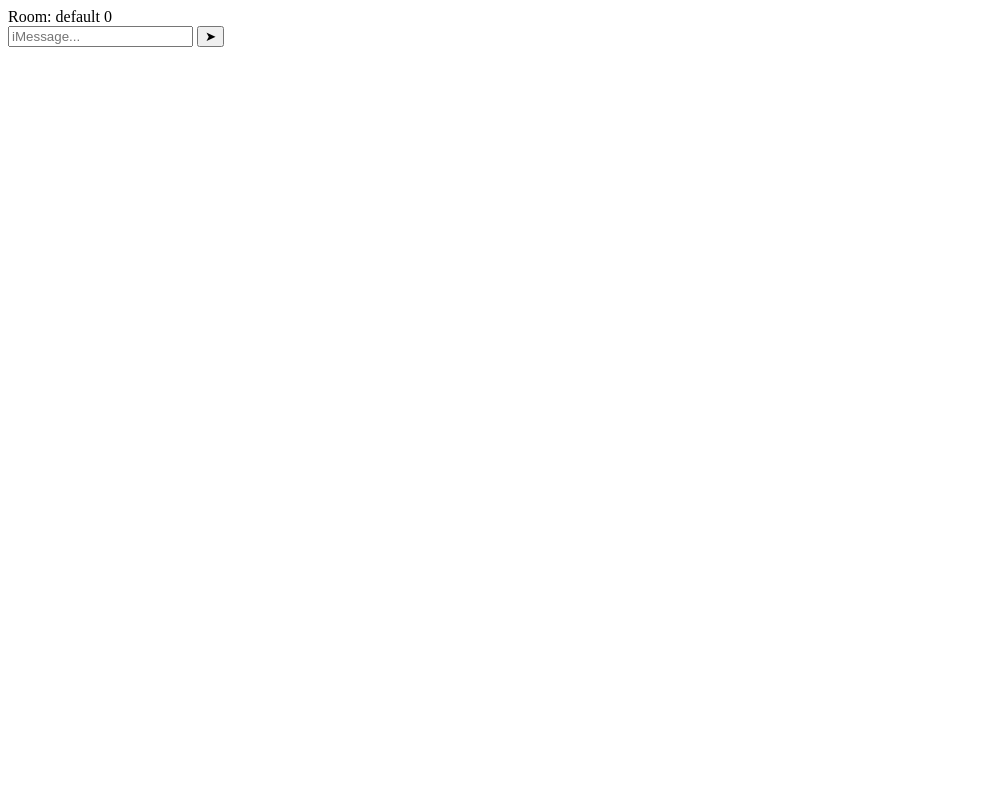
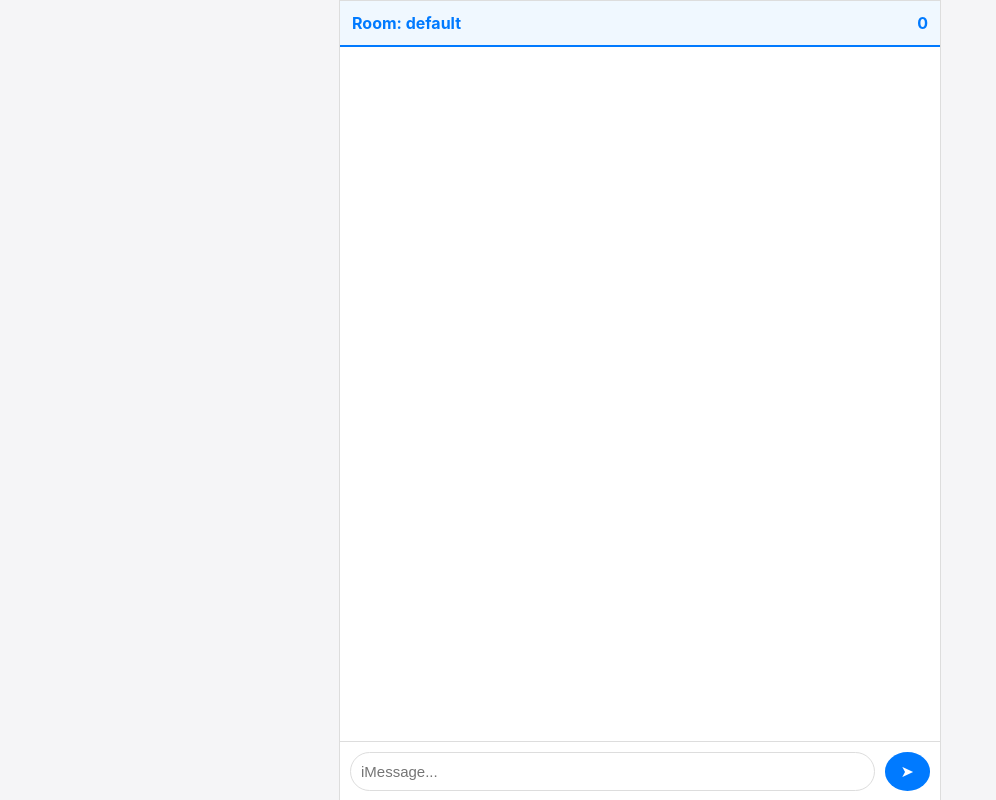
Before and after one commit to kartikrathodd/dailynotes, a website: page public/room.html in a window 1280 px wide. Shown: the whole page, without its empty margins (0-996 px from the left). Drawn offline with nearby package versions, Linux system fonts and the light colour scheme; no server answers.

Commit message:
Update style.css

```diff
--- a/public/style.css
+++ b/public/style.css
@@ -1,14 +1,113 @@
-.replay-btn {
-  margin-left: 10px;
-  padding: 4px 8px;
-  background: #007bff;
-  color: white;
-  border: none;
-  border-radius: 8px;
-  cursor: pointer;
-  font-size: 12px;
+body, html {
+  margin: 0;
+  padding: 0;
+  height: 100%;
+  font-family: -apple-system, BlinkMacSystemFont, "Segoe UI", Roboto, sans-serif;
+  background-color: #f5f5f7;
+  overflow: hidden;
 }
 
-.replay-btn:hover {
-  background: #0056b3;
+/* Chat container */
+#chat-container {
+  display: flex;
+  flex-direction: column;
+  height: 100vh;
+  width: 100%;
+  max-width: 600px;
+  margin: 0 auto;
+  border: 1px solid #ddd;
+  background: white;
 }
+
+/* Top bar */
+#top-bar {
+  display: flex;
+  justify-content: space-between;
+  align-items: center;
+  padding: 12px;
+  border-bottom: 2px solid #007aff;
+  background: #f0f8ff;
+  font-weight: bold;
+  font-size: 16px;
+  color: #007aff;
+}
+
+/* Messages */
+#messages {
+  flex: 1;
+  overflow-y: auto;
+  padding: 15px;
+  display: flex;
+  flex-direction: column;
+}
+
+/* Each message bubble */
+.message {
+  max-width: 75%;
+  padding: 10px 14px;
+  margin: 6px 0;
+  border-radius: 18px;
+  position: relative;
+  font-size: 15px;
+  line-height: 1.4;
+  word-wrap: break-word;
+}
+
+/* Sent (right side - blue) */
+.message.sent {
+  align-self: flex-end;
+  background: #007aff;
+  color: white;
+  border-bottom-right-radius: 4px;
+}
+
+/* Received (left side - gray) */
+.message.received {
+  align-self: flex-start;
+  background: #e5e5ea;
+  color: black;
+  border-bottom-left-radius: 4px;
+}
+
+/* Status text (seen) */
+.status {
+  font-size: 11px;
+  color: gray;
+  margin-top: 2px;
+  text-align: right;
+}
+
+/* Input area */
+#form {
+  display: flex;
+  padding: 10px;
+  border-top: 1px solid #ddd;
+  background: #fff;
+}
+
+#input {
+  flex: 1;
+  padding: 10px;
+  border: 1px solid #ddd;
+  border-radius: 20px;
+  outline: none;
+  font-size: 15px;
+}
+
+#form button {
+  margin-left: 10px;
+  padding: 10px 16px;
+  border: none;
+  border-radius: 50%;
+  background: #007aff;
+  color: white;
+  font-size: 16px;
+  cursor: pointer;
+}
+
+/* Typing indicator */
+#typing {
+  font-size: 13px;
+  color: gray;
+  padding: 5px 15px;
+}
```
